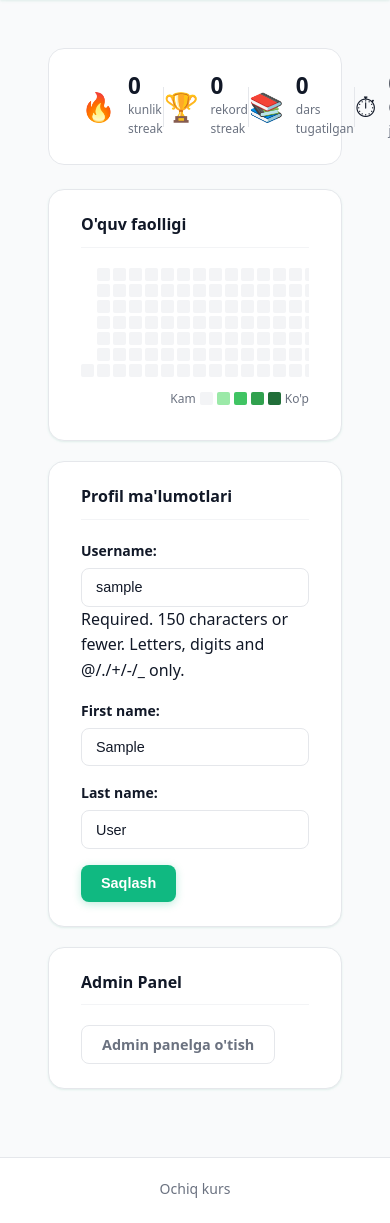
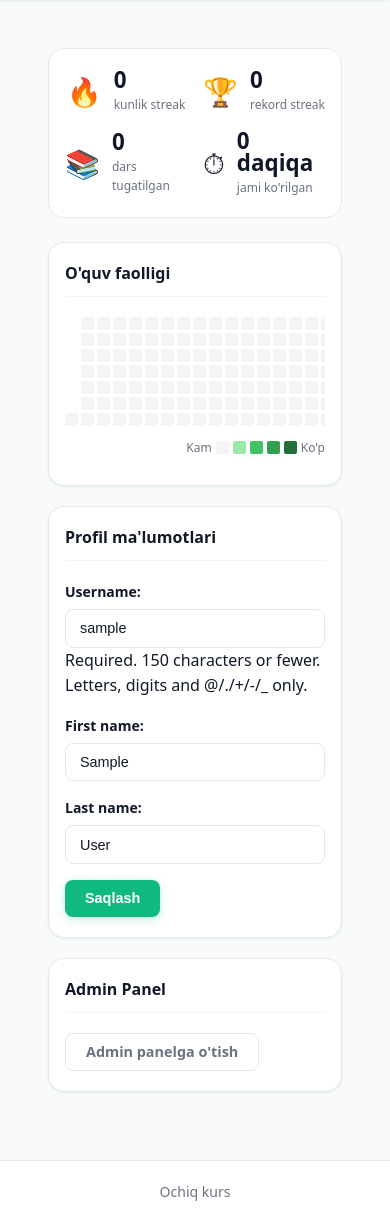
Before and after one commit to muzaffar-murodovich/opencourse, a Django app: page /users/profile/ in a window 390 px wide; the page is wider, and only the part inside the window is pictured. Shown: the part 64-1287 px from the top of that part. Before the commit the page ends 1262 px from the top of that part, so only its background shows below. Run offline with Django 5.2, Linux system fonts and the light colour scheme; the visitor is signed in with stand-in values (Sample User, id 1); data comes from the database, SQL or seed files in the repository; data that the repository does not hold is empty.

Commit message:
adding mobile responsiveness to streak banner and profile section

```diff
--- a/templates/users/profile.html
+++ b/templates/users/profile.html
@@ -129,6 +129,24 @@
   padding: 1.5rem 2rem;
   margin-bottom: 1.5rem;
 }
+
+/* Streak banner — mobil fix */
+@media (max-width: 640px) {
+  .streak-banner {
+    flex-wrap: wrap;
+    gap: 1rem;
+    padding: 1.25rem 1rem;
+    justify-content: center;
+  }
+  .streak-divider {
+    display: none;
+  }
+  .streak-item {
+    flex: 0 0 calc(50% - .5rem);
+    justify-content: flex-start;
+  }
+}
+
 .streak-item {
   display: flex;
   align-items: center;
@@ -200,6 +218,17 @@
   padding-bottom: .75rem;
   border-bottom: 1px solid var(--border-light);
 }
+
+@media (max-width: 640px) {
+  .profile-section {
+    padding: 1.25rem 1rem;
+  }
+  .activity-graph {
+    max-width: 100%;
+    overflow-x: auto;
+    -webkit-overflow-scrolling: touch;
+  }
+}
 </style>
 
 <script>
```
